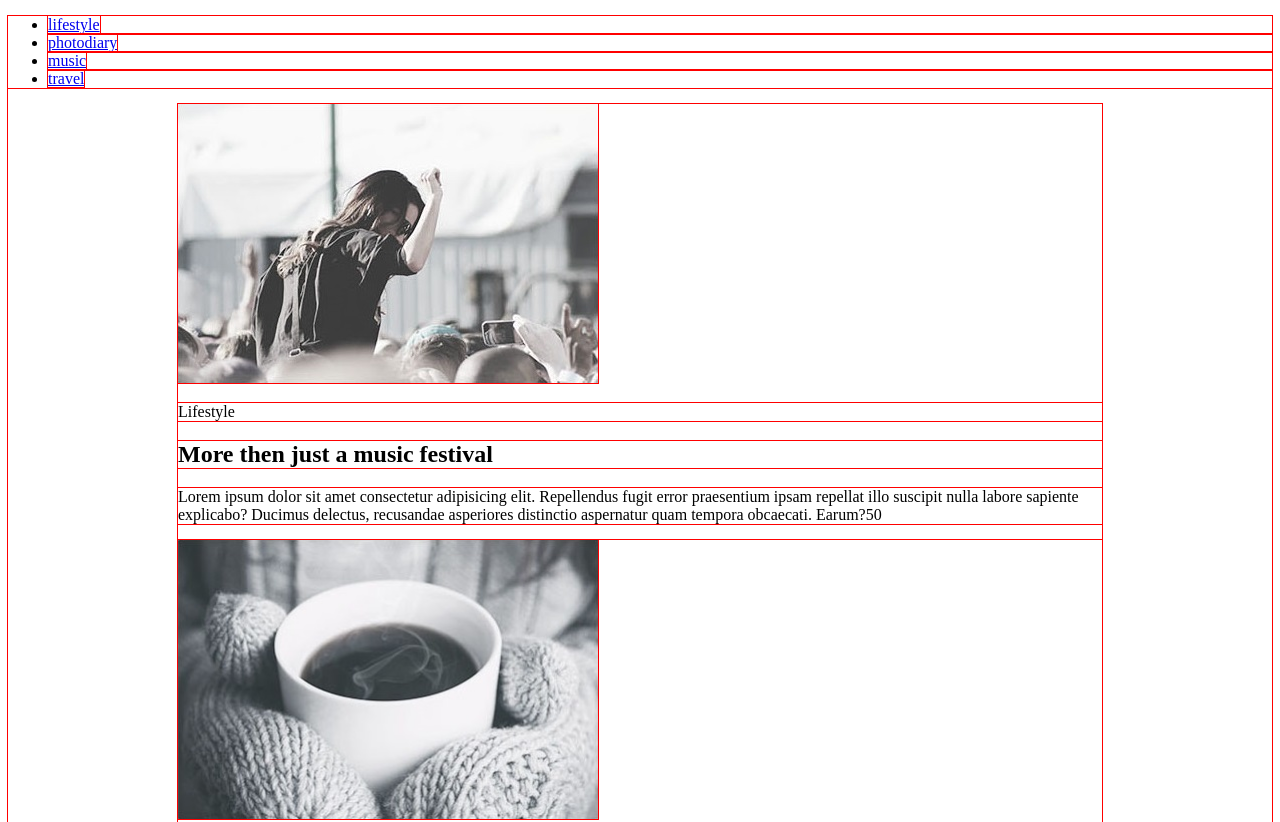
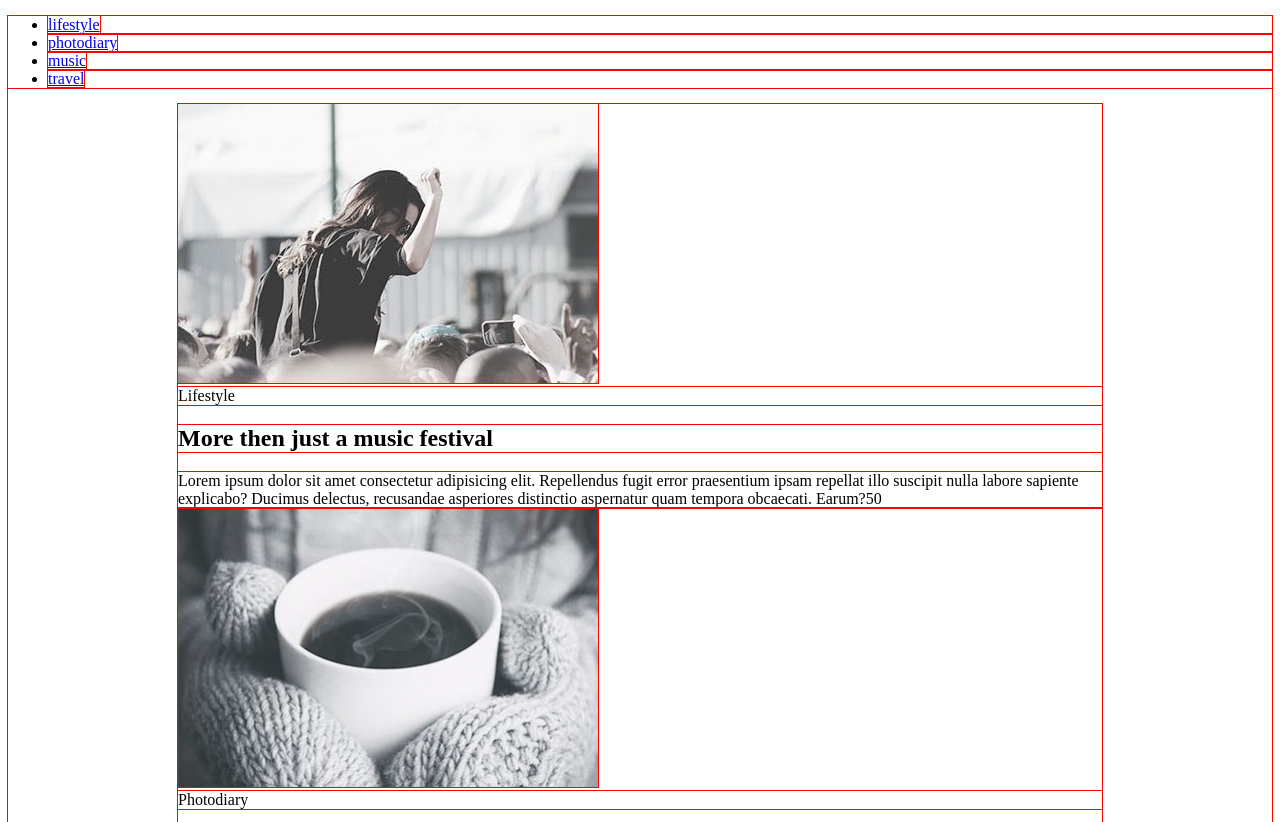
Before and after one commit to 503292/goit-fe-course, a plain HTML site: page module-01/index.html in a window 1280 px wide. Shown: the top 822 px of the page. Drawn offline with Linux system fonts and the light colour scheme; files that its build step writes are made by us from their sources.

Commit message:
ASSIGN _ m0 for .article h3,p

```diff
--- a/module-03/css/styles.css
+++ b/module-03/css/styles.css
@@ -65,6 +65,10 @@ main{
   margin-bottom: 30px;
 }
 
+.article h3,p {
+  margin: 0;
+}
+
 .article span {
   text-transform: uppercase;
   font-family: "Times New Roman", Times, serif;
```
